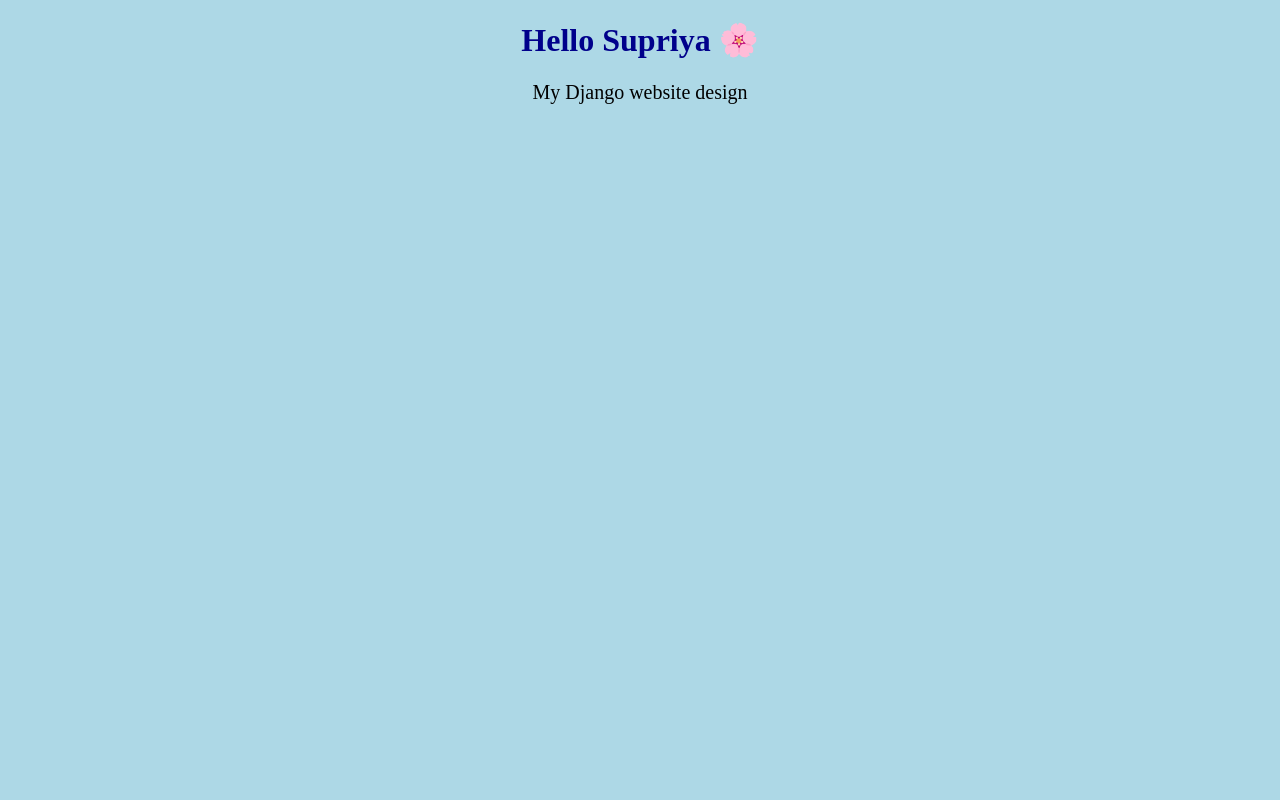
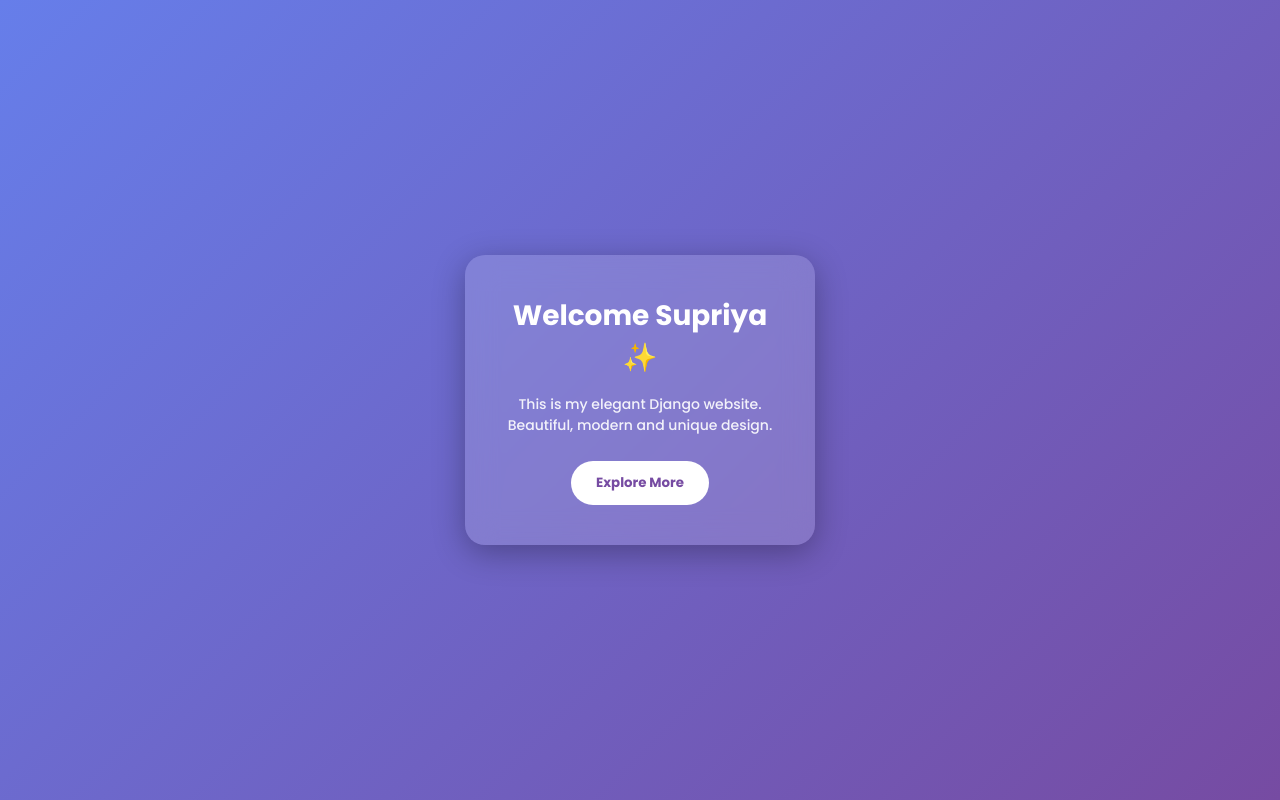
Before and after one commit to supriya0786atpug/mysite, a Django app: page / in a window 1280 px wide. Run offline with Django 5.2, Linux system fonts and the light colour scheme.

Commit message:
Design updated

```diff
--- a/myapp/templates/myapp/index.html
+++ b/myapp/templates/myapp/index.html
@@ -1,12 +1,74 @@
 <!DOCTYPE html>
 <html>
 <head>
-    <title>My Website</title>
+    <title>Supriya's Website</title>
+
+    <!-- Google Font -->
+    <link href="https://fonts.googleapis.com/css2?family=Poppins:wght@300;500;700&display=swap" rel="stylesheet">
+
+    <style>
+        *{
+            margin:0;
+            padding:0;
+            box-sizing:border-box;
+            font-family: 'Poppins', sans-serif;
+        }
+
+        body{
+            height:100vh;
+            display:flex;
+            justify-content:center;
+            align-items:center;
+            background: linear-gradient(135deg, #667eea, #764ba2);
+        }
+
+        .card{
+            background: rgba(255,255,255,0.15);
+            padding:40px;
+            border-radius:20px;
+            backdrop-filter: blur(15px);
+            text-align:center;
+            color:white;
+            width:350px;
+            box-shadow: 0 8px 32px rgba(0,0,0,0.3);
+        }
+
+        .card h1{
+            font-size:28px;
+            margin-bottom:15px;
+        }
+
+        .card p{
+            font-size:14px;
+            margin-bottom:25px;
+            opacity:0.9;
+        }
+
+        .btn{
+            background:white;
+            color:#764ba2;
+            padding:12px 25px;
+            border:none;
+            border-radius:30px;
+            cursor:pointer;
+            font-weight:bold;
+            transition:0.3s;
+        }
+
+        .btn:hover{
+            background:#f1f1f1;
+            transform:scale(1.05);
+        }
+    </style>
 </head>
-<body style="background-color: lightblue; text-align: center;">
 
-    <h1 style="color: darkblue;">Hello Supriya 🌸</h1>
-    <p style="font-size: 20px;">My Django website design</p>
+<body>
+
+    <div class="card">
+        <h1>Welcome Supriya ✨</h1>
+        <p>This is my elegant Django website. Beautiful, modern and unique design.</p>
+        <button class="btn">Explore More</button>
+    </div>
 
 </body>
 </html>
```
